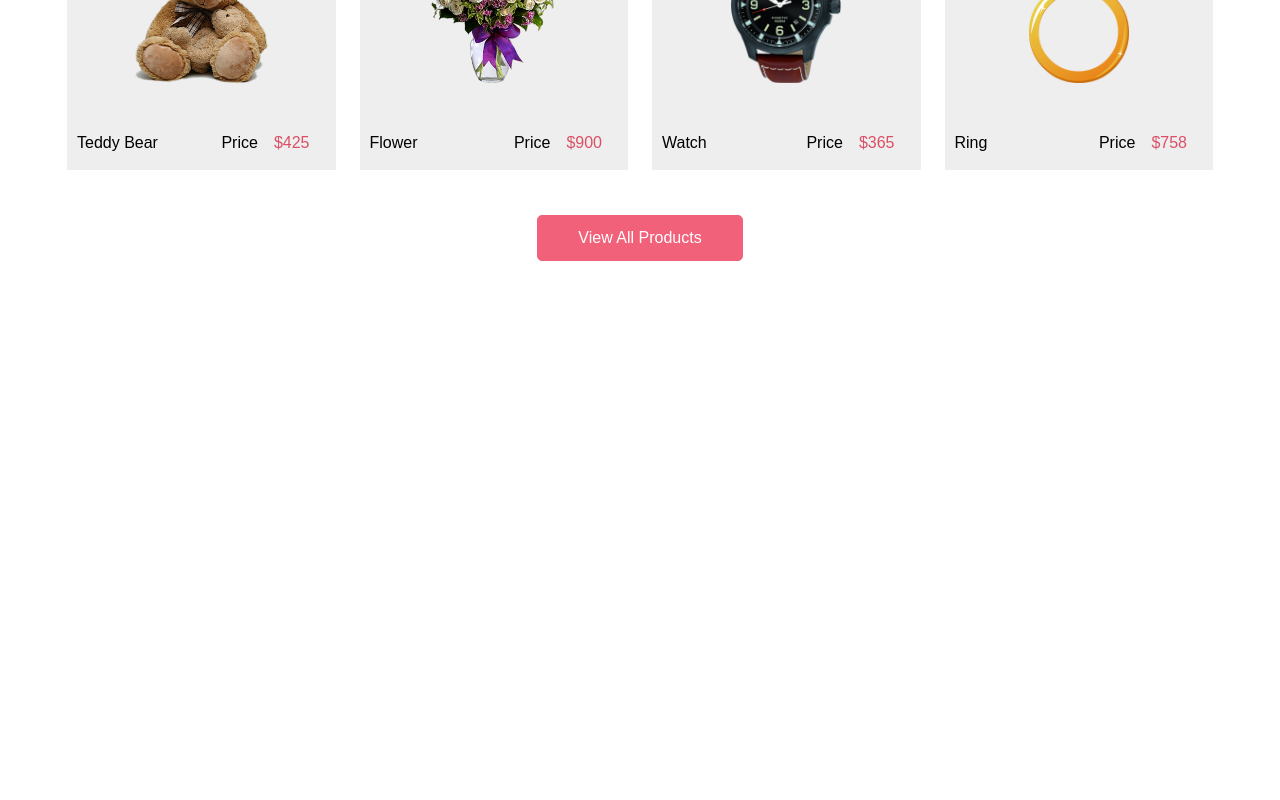
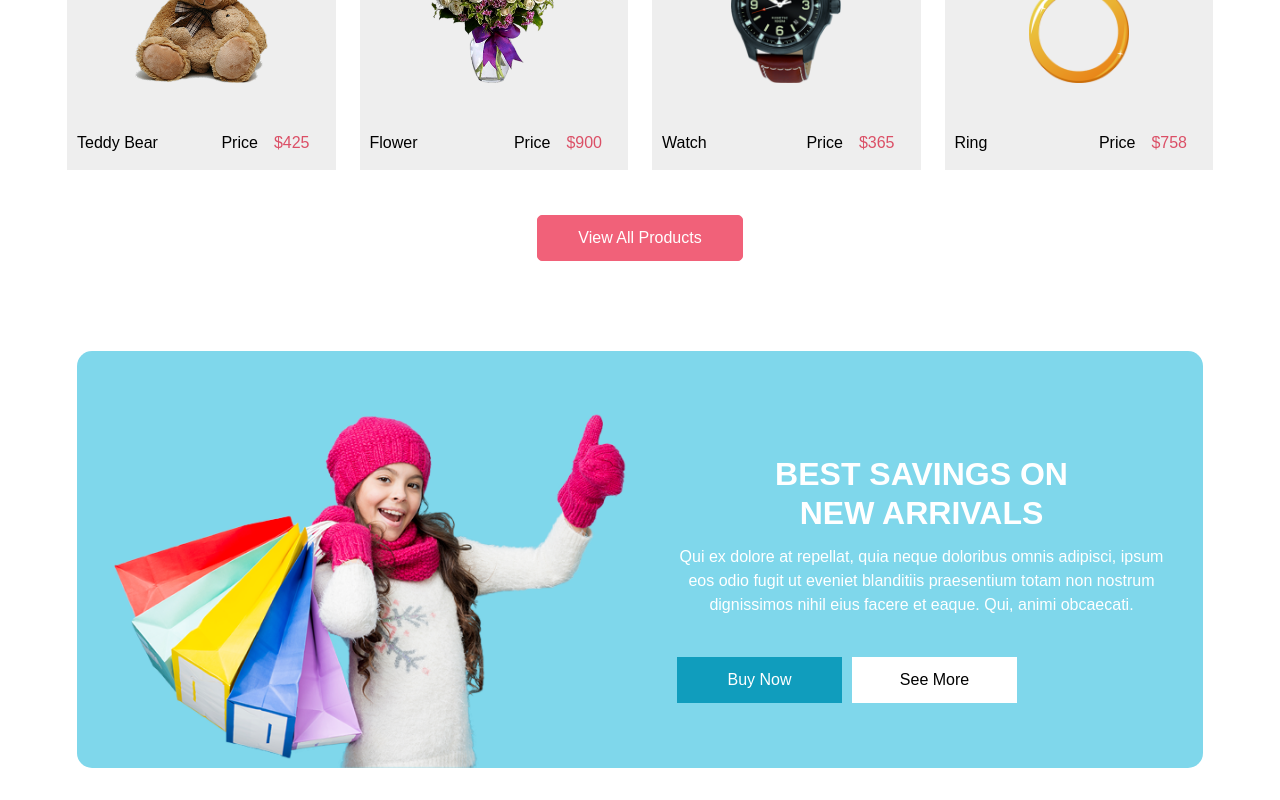
Before and after one commit to ls-kit/react-ecom, a React (Vite) app: page / in a window 1280 px wide. Shown: the part 1488-2288 px from the top of the page. Before the commit the page ends 1871 px from the top, so only its background shows below. Built offline with nearby package versions, Linux system fonts and the light colour scheme.

Commit message:
saving section done

```diff
--- a/src/components/HomePage/Saving.jsx
+++ b/src/components/HomePage/Saving.jsx
@@ -1,4 +1,4 @@
-import React from 'react'
+import saving from '../../assets/images/saving-img.png'
 
 export default function Saving() {
   return (
@@ -9,7 +9,7 @@ export default function Saving() {
         <div className="row">
           <div className="col-lg-6">
             <div className="img-box">
-              <img src="images/saving-img.png" alt=""/>
+              <img src={saving} alt=""/>
             </div>
           </div>
           <div className="col-lg-6">
--- a/src/pages/HomePage.jsx
+++ b/src/pages/HomePage.jsx
@@ -27,7 +27,7 @@ export default function HomePage() {
 
   {/* <!-- saving section --> */}
 
-  {/* <Saving/> */}
+  <Saving/>
 
   {/* <!-- end saving section --> */}
 
```
